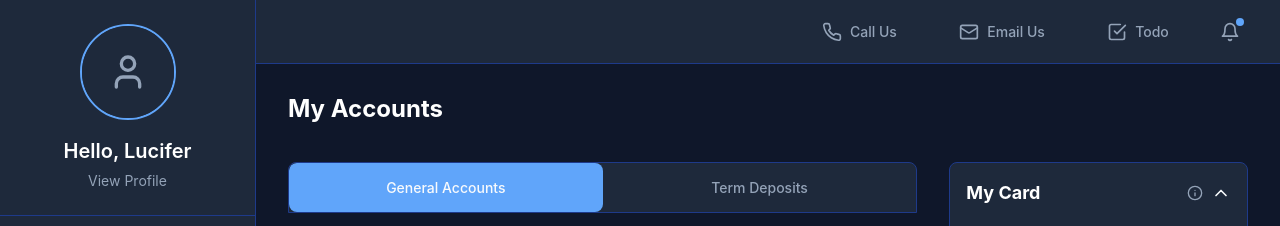
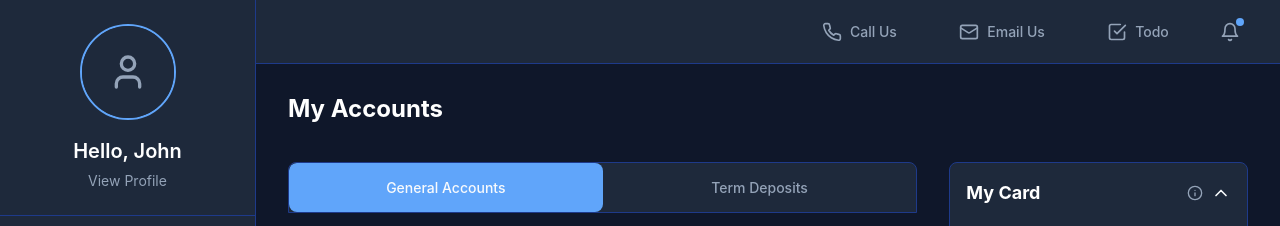
Before and after one commit to shazandev404/MS_BANK, a React (Vite) app: page / in a window 1280 px wide. Shown: the top 226 px of the page. Built offline with nearby package versions, Linux system fonts and the light colour scheme.

Commit message:
change 5/1/2026

```diff
--- a/src/components/Sidebar.jsx
+++ b/src/components/Sidebar.jsx
@@ -26,7 +26,7 @@ const Sidebar = ({ isOpen, toggleSidebar }) => {
                             <User size={40} className="sidebar-avatar-icon" />
                         </div>
                     </div>
-                    <h2 className="sidebar-name">Hello, Lucifer</h2>
+                    <h2 className="sidebar-name">Hello, John</h2>
                     <p className="sidebar-profile-link">View Profile</p>
                 </div>
 
--- a/src/pages/MyAccount.jsx
+++ b/src/pages/MyAccount.jsx
@@ -47,7 +47,7 @@ const MyAccount = () => {
                 )}
                 <h1 className="my-account-title mb-0">
                     {isMobile && mobileView === 'dashboard' ? `Welcome Back` : (mobileView === 'cards' ? 'My Cards' : 'My Accounts')}
-                    {isMobile && mobileView === 'dashboard' && <span className="mobile-subtitle">Lucifer Morningstar</span>}
+                    {isMobile && mobileView === 'dashboard' && <span className="mobile-subtitle">John</span>}
                 </h1>
             </div>
 
```
